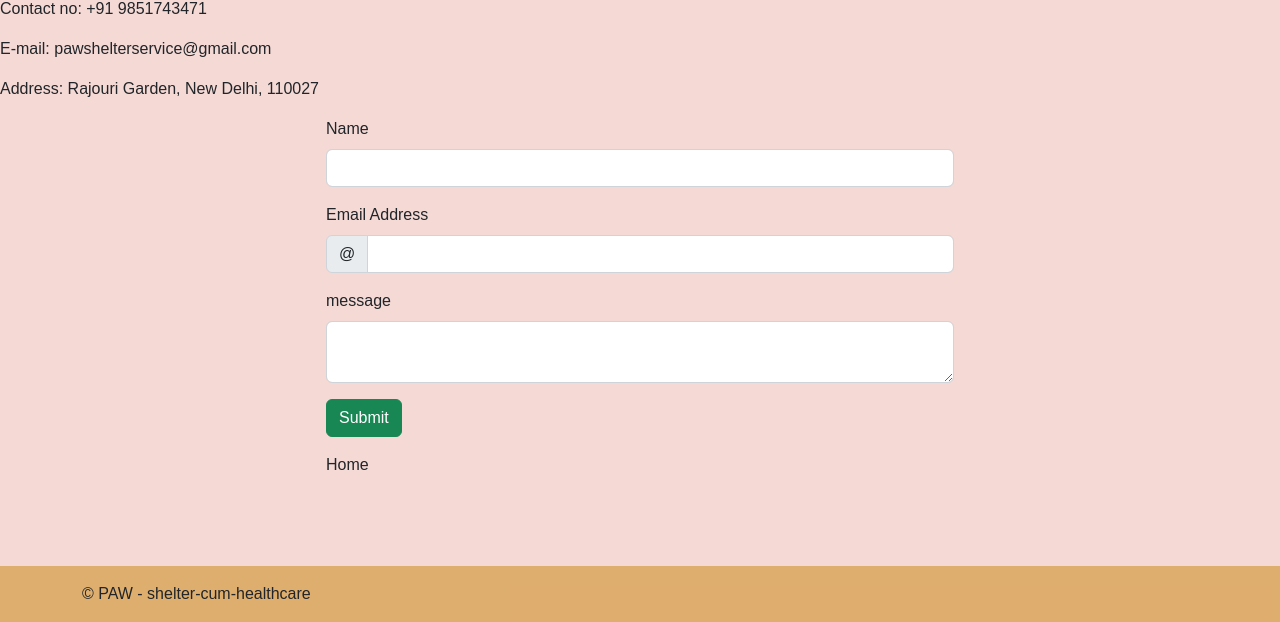
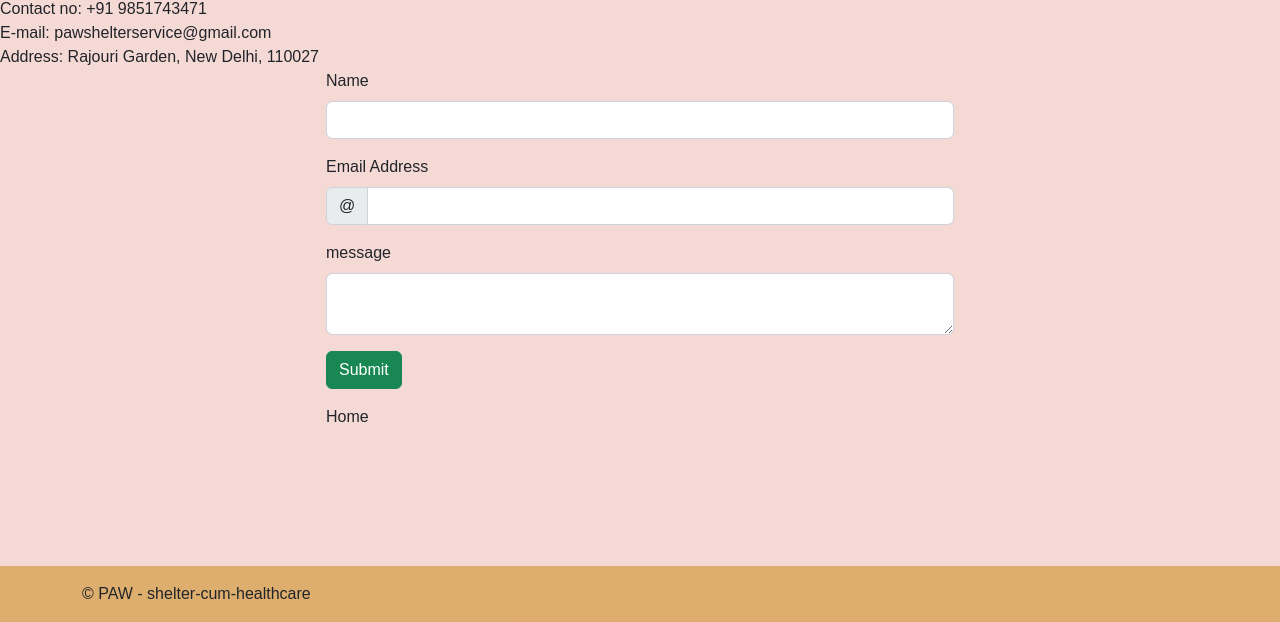
Before and after one commit to AkashKumar7902/webdverseCube.github.io, a plain HTML site: page contact.html in a window 1280 px wide. Shown: the part 178-800 px from the top of the page. Drawn offline with nearby package versions, Linux system fonts and the light colour scheme.

Commit message:
Update contact.html

```diff
--- a/contact.html
+++ b/contact.html
@@ -63,11 +63,9 @@
     <div class="row">
         <h1 class="text-center">New Shelter for dogs</h1>
         <br>
-        <div class="mx-auto d-block">
-            <p>Contact no: +91 9851743471</p>
-            <p>E-mail: pawshelterservice@gmail.com</p>
-            <p>Address: Rajouri Garden, New Delhi, 110027</p>
-        </div>
+        <div class="mx-auto d-block">Contact no: +91 9851743471</div>
+<div class="mx-auto d-block">E-mail: pawshelterservice@gmail.com</div>
+<div class="mx-auto d-block">Address: Rajouri Garden, New Delhi, 110027</div>
         <div class="col-6 offset-3">
             <form action="success.html" novalidate class="validated-form">
                 <div class="mb-3">
```
